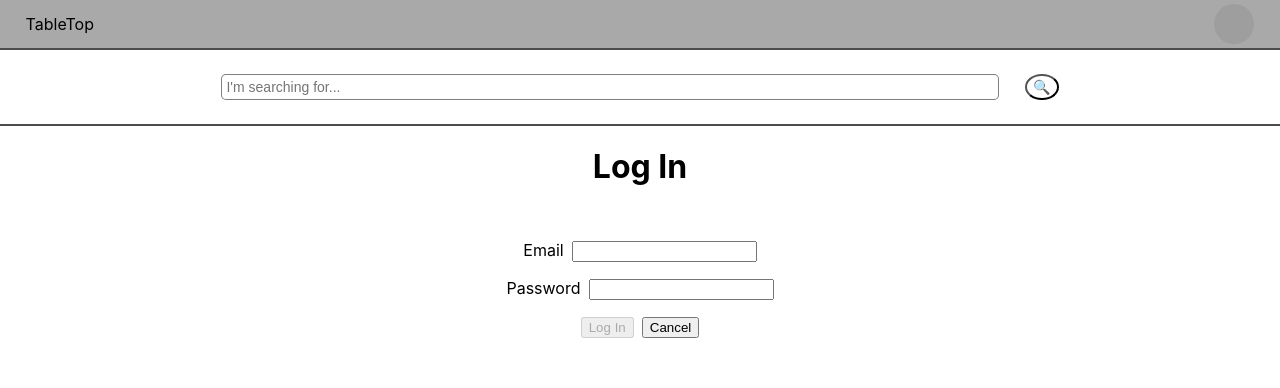
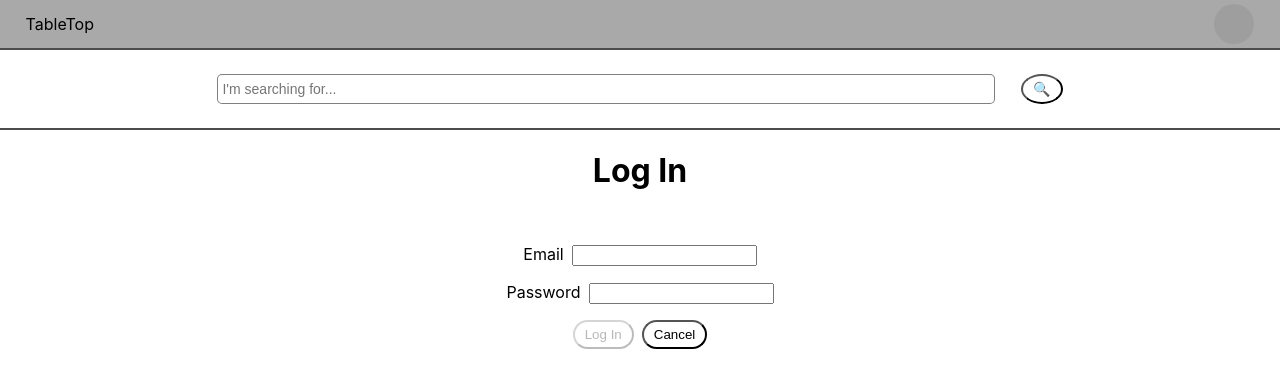
Before and after one commit to pat-kelly/tableTop-front, a React (Vite) app: page /login in a window 1280 px wide. Shown: the top 388 px of the page. Built offline with nearby package versions, Linux system fonts and the light colour scheme; no server answers; grey boxes are pictures that could not be loaded.

Commit message:
styles button

```diff
--- a/src/pages/GameDetails/GameDetails.module.css
+++ b/src/pages/GameDetails/GameDetails.module.css
@@ -20,3 +20,14 @@
 .desc{
   max-width: 50vw;
 }
+
+button{
+  /* height: 25px; */
+  padding: 5px 10px;
+  border-radius: 15px;
+  background-color: white;
+}
+
+button:hover{
+  filter: brightness(.8);
+}
```
